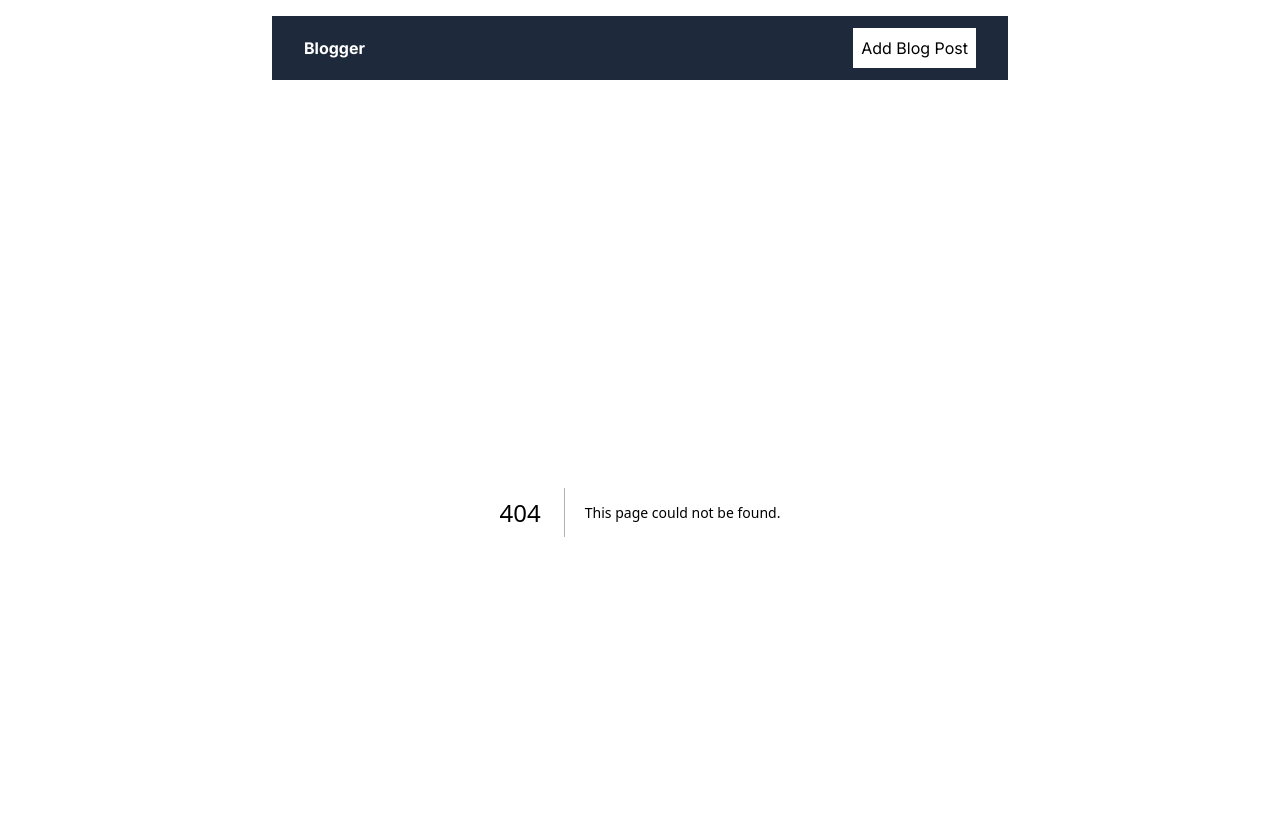
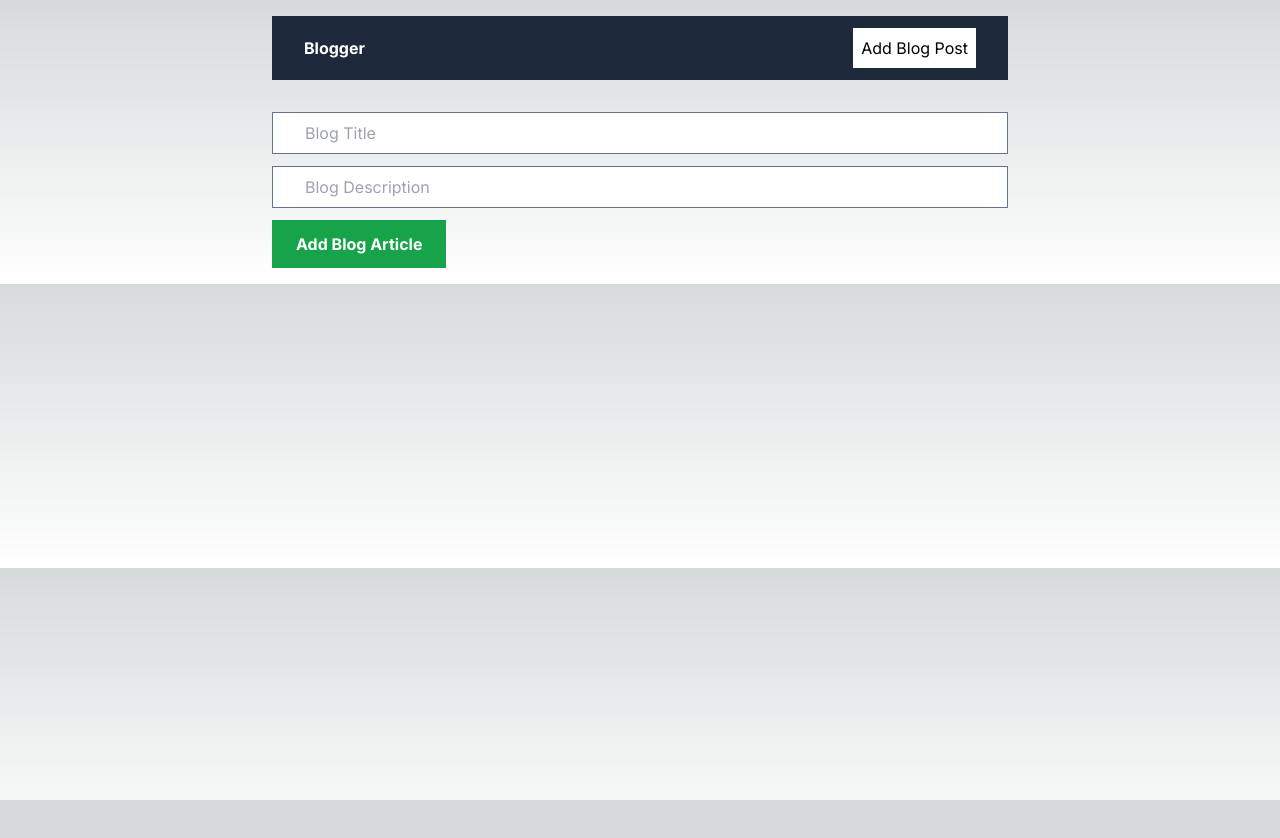
Before and after one commit to vinikatyal/blogger, a Next.js app: page /AddBlog in a window 1280 px wide. Before the commit this address had no page. Shown: the top 838 px of the page. After the commit the page ends 800 px from the top, so only its background shows below. Built offline with nearby package versions, Linux system fonts and the light colour scheme.

Commit message:
chore: Blog

```diff
--- /dev/null
+++ b/app/AddBlog/page.tsx
@@ -0,0 +1,65 @@
+"use client";
+
+import { useState } from "react";
+import { useRouter } from "next/navigation";
+
+export default function AddBlog() {
+  const [title, setTitle] = useState("");
+  const [description, setDescription] = useState("");
+
+  const router = useRouter();
+
+  const handleSubmit = async (e: any) => {
+    e.preventDefault();
+
+    if (!title || !description) {
+      alert("Title and description are required.");
+      return;
+    }
+
+    try {
+      const res = await fetch("http://localhost:3000/api/blogs", {
+        method: "POST",
+        headers: {
+          "Content-type": "application/json",
+        },
+        body: JSON.stringify({ title, description }),
+      });
+
+      if (res.ok) {
+        router.push("/");
+      } else {
+        throw new Error("Failed to create an article");
+      }
+    } catch (error) {
+      console.log(error);
+    }
+  };
+
+  return (
+    <form onSubmit={handleSubmit} className="flex flex-col gap-3">
+      <input
+        onChange={(e) => setTitle(e.target.value)}
+        value={title}
+        className="border border-slate-500 px-8 py-2"
+        type="text"
+        placeholder="Blog Title"
+      />
+
+      <input
+        onChange={(e) => setDescription(e.target.value)}
+        value={description}
+        className="border border-slate-500 px-8 py-2"
+        type="text"
+        placeholder="Blog Description"
+      />
+
+      <button
+        type="submit"
+        className="bg-green-600 font-bold text-white py-3 px-6 w-fit"
+      >
+        Add Blog Article
+      </button>
+    </form>
+  );
+}
--- /dev/null
+++ b/app/EditBlog/[id]/page.tsx
@@ -0,0 +1,27 @@
+import EditBlogForm from "@/components/EditBlog";
+
+const getBlogById = async (id: any) => {
+    try {
+        const res = await fetch(`http://localhost:3000/api/blogs/${id}`, {
+            cache: "no-store",
+        });
+
+        console.log(id)
+
+        if (!res.ok) {
+            throw new Error("Failed to fetch blog");
+        }
+
+        return res.json();
+    } catch (error) {
+        return {};
+    }
+};
+
+export default async function EditBlog({ params }: any) {
+    const { id } = params;
+    const { blog } = await getBlogById(id);
+    const { title, description } = blog;
+
+    return <EditBlogForm id={id} title={title} description={description} />;
+}
--- a/app/api/[id]/route.ts
+++ b/app/api/blogs/[id]/route.ts
@@ -4,7 +4,7 @@ import { NextResponse } from "next/server";
 
 
 
-export async function PUT(request: Request, { params }) {
+export async function PUT(request: Request, { params }: any) {
   const { id } = params;
   const { newTitle: title, newDescription: description } = await request.json();
   await connectMongoDB();
@@ -12,7 +12,7 @@ export async function PUT(request: Request, { params }) {
   return NextResponse.json({ message: "Blog updated" }, { status: 200 });
 }
 
-export async function GET(request: Request, { params }) {
+export async function GET(request: Request, { params }: any) {
   const { id } = params;
   await connectMongoDB();
   const blog = await Blog.findOne({ _id: id });
--- a/app/api/route.ts
+++ b/app/api/blogs/route.ts
@@ -9,10 +9,10 @@ export async function POST(request: Request): Promise<Response> {
   return NextResponse.json({ message: "Blog Created" }, { status: 201 });
 }
 
-export async function GET() {
+export async function GET(): Promise<Response>  {
   await connectMongoDB();
-  const topics = await Blog.find();
-  return NextResponse.json({ topics });
+  const blogs = await Blog.find();
+  return NextResponse.json({ blogs });
 }
 
 export async function DELETE(request: any): Promise<Response> {
--- a/components/BlogList.tsx
+++ b/components/BlogList.tsx
@@ -3,7 +3,7 @@ import RemoveBtn from "./Remove";
 
 
 type BlogProps = {
-    id: number;
+    _id: string;
     title: string;
     description: string;
 }
@@ -14,24 +14,28 @@ const getBlogs = async () => {
             cache: "no-store",
         });
 
+        console.log(res)
+
         if (!res.ok) {
             throw new Error("Failed to fetch blogs");
         }
 
         return res.json();
     } catch (error) {
-        console.log("Error loading blogs: ", error);
+        return {}
     }
 };
 
 export default async function BlogList() {
     const { blogs } = await getBlogs();
 
+    console.log(blogs)
+
     return (
         <>
-            {blogs.map((b: BlogProps) => (
+            {blogs && blogs.map((b: BlogProps) => (
                 <div
-                    key={b.id}
+                    key={b._id}
                     className="p-4 border border-slate-300 my-3 flex justify-between gap-5 items-start"
                 >
                     <div>
@@ -40,8 +44,8 @@ export default async function BlogList() {
                     </div>
 
                     <div className="flex gap-2">
-                        <RemoveBtn id={b.id} />
-                        <Link href={`/editTopic/${b.id}`}>
+                        <RemoveBtn id={b._id} />
+                        <Link href={`/EditBlog/${b._id}`}>
                             Edit
                         </Link>
                     </div>
--- a/components/Navbar.tsx
+++ b/components/Navbar.tsx
@@ -6,7 +6,7 @@ export default function Navbar() {
       <Link className="text-white font-bold" href={"/"}>
        Blogger
       </Link>
-      <Link className="bg-white p-2" href={"/blog"}>
+      <Link className="bg-white p-2" href={"/AddBlog"}>
         Add Blog Post
       </Link>
     </nav>
--- a/components/Remove.tsx
+++ b/components/Remove.tsx
@@ -3,7 +3,7 @@
 import { useRouter } from "next/navigation";
 
 type RemoveProps = {
-    id: number;
+    id: string;
 }
 
 export default function RemoveBtn({ id }: RemoveProps) {
```
Also changed, not shown: 1 other file (tests, documents, lock files or other folders).
